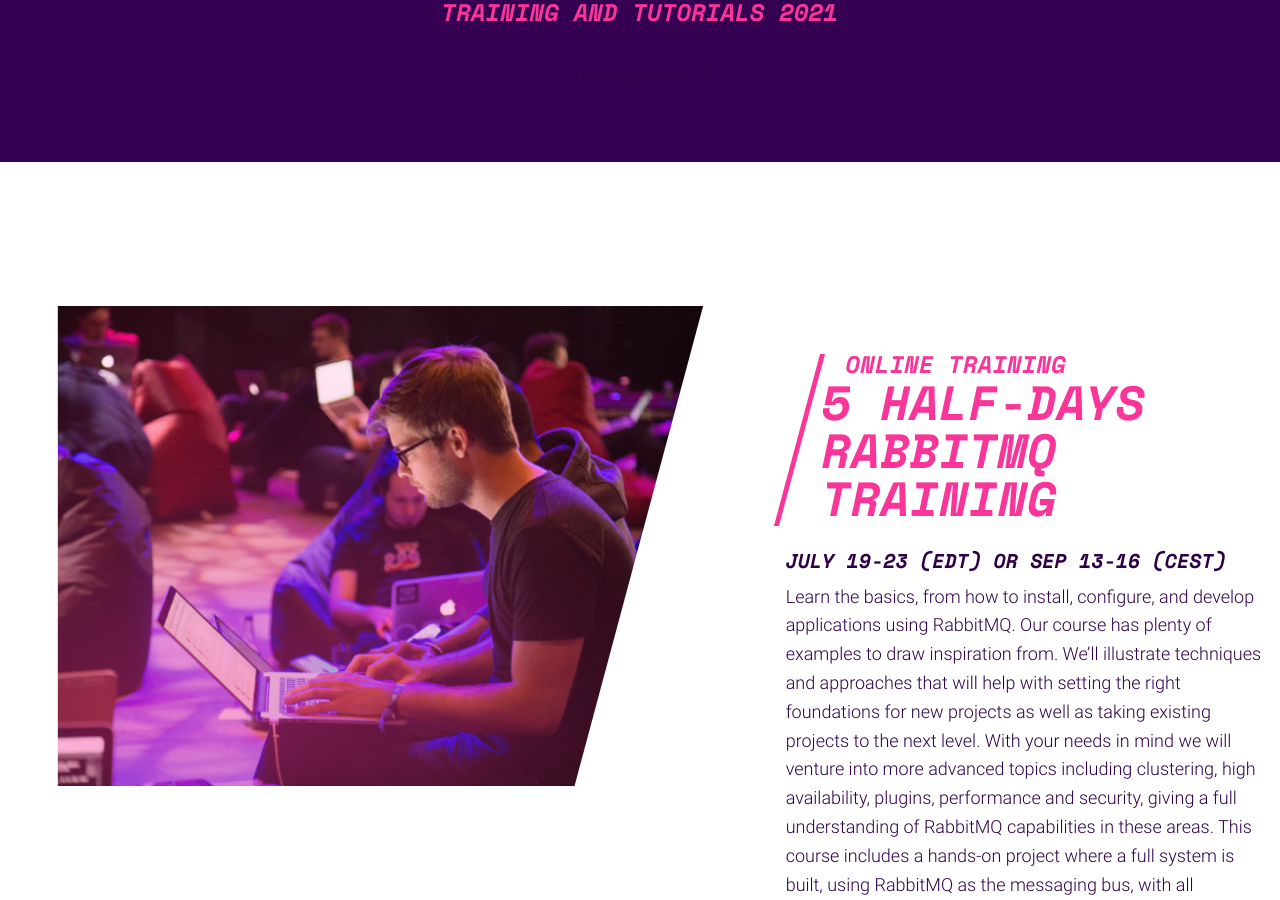
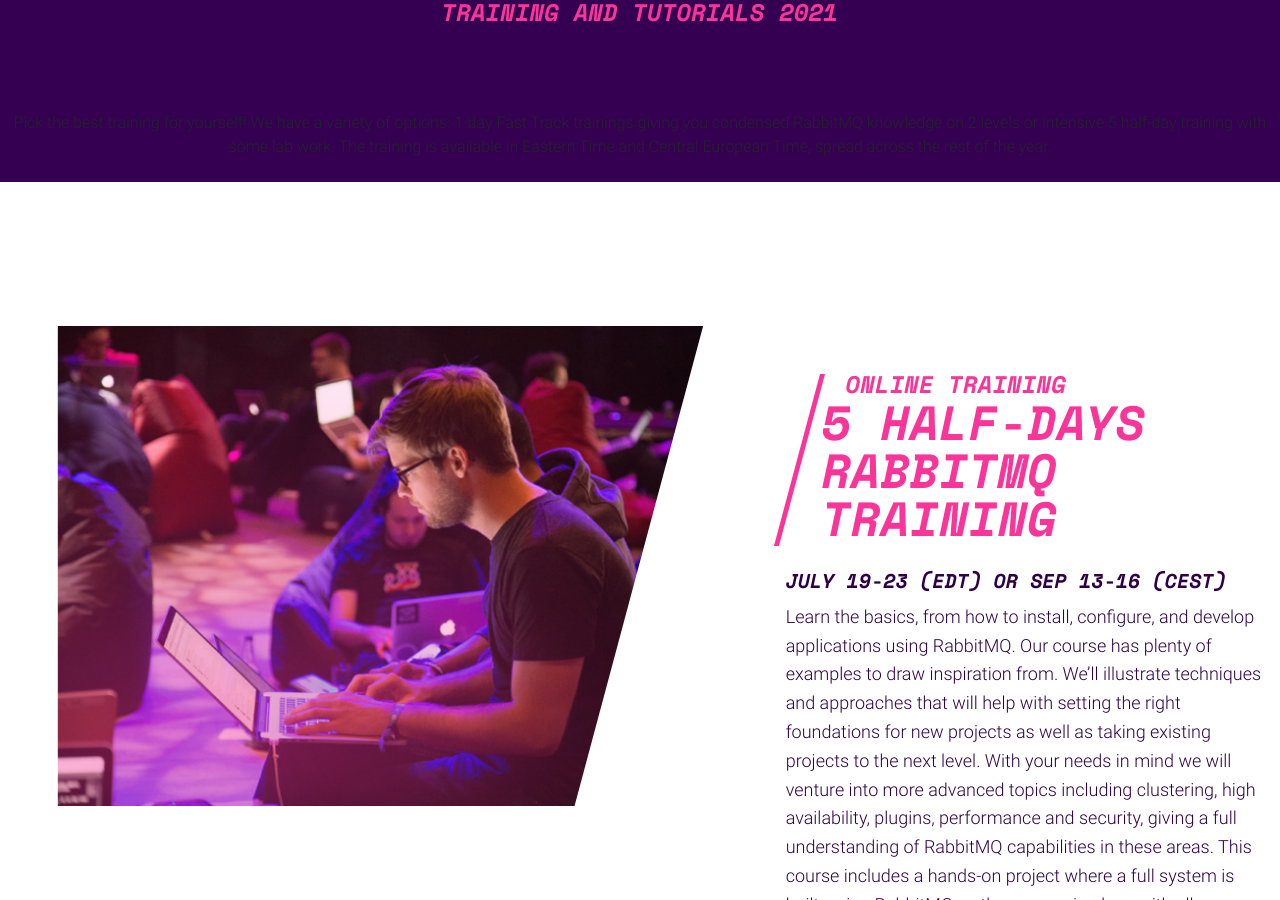
Before and after one commit to isabella232/rabbitmq-summit-1, a Jekyll site: the page built from training2021.html, in a window 1280 px wide and 900 px high. Built offline with Jekyll 4.4.1, drawn with Linux system fonts in a browser that asks for light colours; nearby versions of some CDN libraries; comment, search, counter and statistics services are not loaded.

Commit message:
Intro to training section

```diff
--- a/training2021.html
+++ b/training2021.html
@@ -17,12 +17,13 @@ footer-logo: /img/logo-2021-pink.png
 <div class="row justify-content-center mb-5">
     <div class="col-12">
       <div class="text text-sm text-success">
-        <p class="editable text-center">
-          Tutorial content 1
-        </p>
       </div>
     </div>
 </div>
+<p class="editable text-center">
+  Pick the best training for yourself! We have a variety of options: 1-day Fast Track trainings giving you condensed RabbitMQ knowledge on 2 levels or intensive 5 half-day training with some lab work.
+  The training is available in Eastern Time and Central European Time, spread across the rest of the year.
+</p>
 <section class="event-section skew-img-section pt-3 pt-lg-7 pt-xl-9 pb-0 bg-light">
     <div class="container-fluid">
       <div class="skew-img-row row">
```
